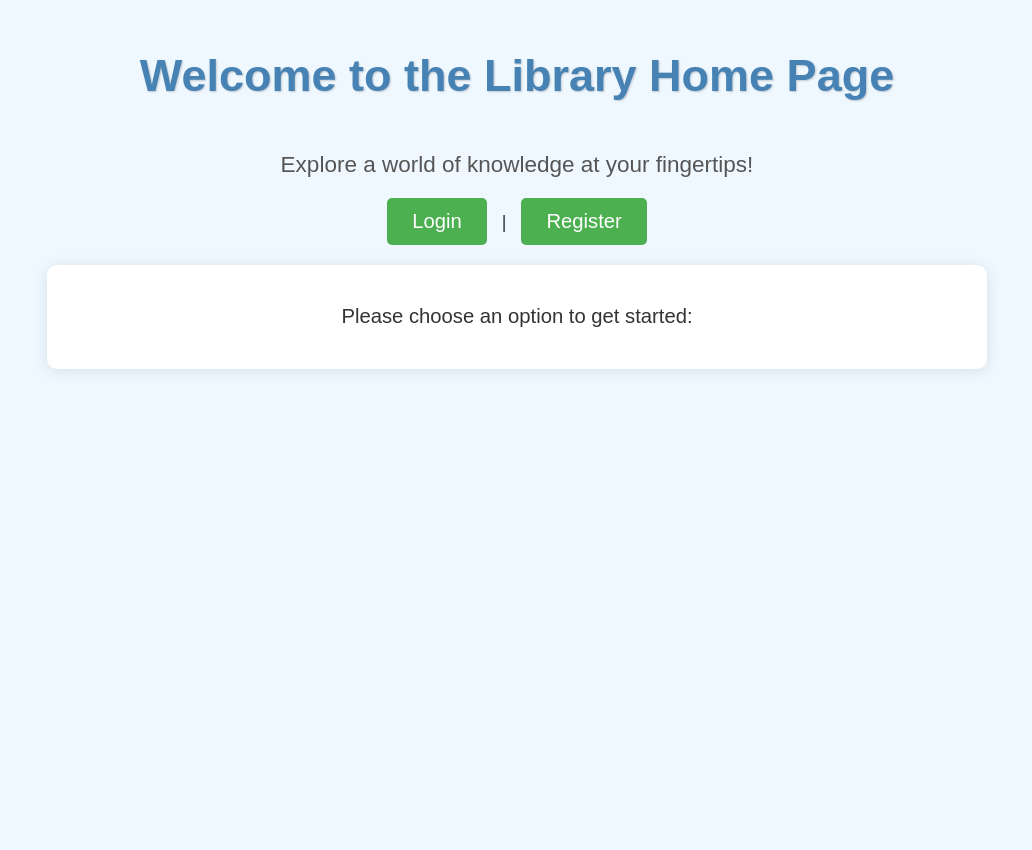
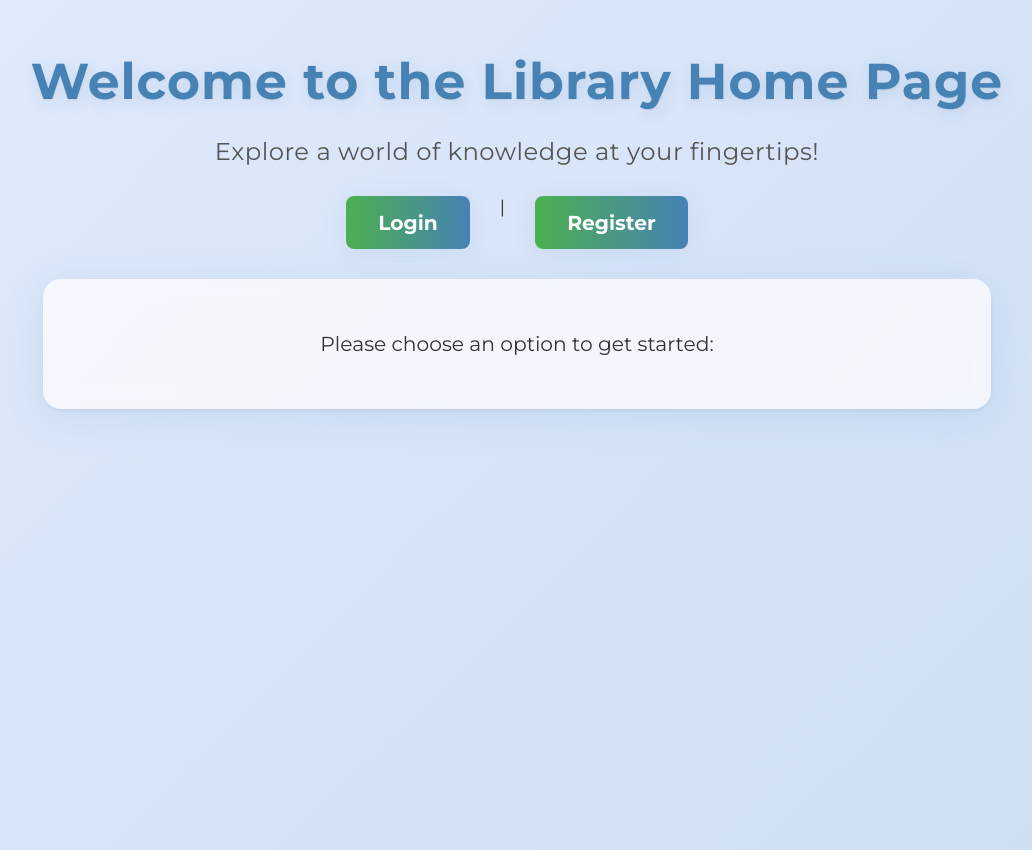
Before and after one commit to vidved123/MyLibrary, a Python web app: template templates/home.html in a window 1280 px wide. Shown: the whole page, without its empty margins (123-1155 px from the left). Before the commit the page ends 371 px from the top, so only its background shows below. Run offline with Jinja, Linux system fonts and the light colour scheme; the template is opened without the code that fills it, so the values that code supplies are empty.

Commit message:
Update Home.css

```diff
--- a/static/css/Home.css
+++ b/static/css/Home.css
@@ -1,18 +1,35 @@
+@import url('https://fonts.googleapis.com/css2?family=Montserrat:wght@400;700&display=swap');
+
 body {
-    font-family: 'Arial', sans-serif;
+    font-family: 'Montserrat', Arial, sans-serif;
     font-size: 18px;
-    background-color: #f0f8ff;
+    background: linear-gradient(135deg, #e0eafc 0%, #cfdef3 100%);
     color: #333;
     text-align: center;
     margin: 0;
     padding: 0;
+    min-height: 100vh;
+    animation: fadeInBody 1s ease;
+}
+
+@keyframes fadeInBody {
+    from { opacity: 0; }
+    to { opacity: 1; }
 }
 
 h1 {
     color: #4682b4;
-    font-size: 2.5em;
-    margin: 50px 0;
-    text-shadow: 1px 1px 2px rgba(0, 0, 0, 0.2);
+    font-size: 2.8em;
+    margin: 50px 0 20px 0;
+    text-shadow: 2px 4px 16px rgba(70, 130, 180, 0.15), 0 1px 2px rgba(0,0,0,0.08);
+    letter-spacing: 1px;
+    font-weight: 700;
+    animation: fadeInDown 1s 0.2s both;
+}
+
+@keyframes fadeInDown {
+    from { opacity: 0; transform: translateY(-30px); }
+    to { opacity: 1; transform: translateY(0); }
 }
 
 p, a {
@@ -23,83 +40,142 @@ a {
     color: #4682b4;
     text-decoration: none;
     margin: 0 15px;
+    position: relative;
+    transition: color 0.3s;
+}
+
+a::after {
+    content: '';
+    display: block;
+    width: 0;
+    height: 2px;
+    background: linear-gradient(90deg, #4CAF50, #4682b4);
+    transition: width 0.3s;
+    position: absolute;
+    left: 0;
+    bottom: -3px;
 }
 
 a:hover {
-    text-decoration: underline;
+    color: #4CAF50;
+}
+
+a:hover::after {
+    width: 100%;
 }
 
 .nav-buttons {
-    margin-top: 20px;
+    margin-top: 30px;
+    display: flex;
+    justify-content: center;
+    gap: 20px;
+    flex-wrap: wrap;
 }
 
 .nav-buttons a {
     display: inline-block;
-    padding: 12px 25px;
-    background-color: #4CAF50;
+    padding: 14px 32px;
+    background: linear-gradient(90deg, #4CAF50 0%, #4682b4 100%);
     color: white;
-    border-radius: 5px;
+    border-radius: 8px;
     text-decoration: none;
     margin: 0 10px;
     font-size: 1.125em;
-    transition: background-color 0.3s ease, transform 0.3s ease;
+    font-weight: 600;
+    box-shadow: 0 4px 24px rgba(70, 130, 180, 0.10);
+    transition: background 0.3s, transform 0.3s, box-shadow 0.3s;
+    position: relative;
+    overflow: hidden;
 }
 
 .nav-buttons a:hover {
-    background-color: #45a049;
-    transform: scale(1.05);
+    background: linear-gradient(90deg, #45a049 0%, #357ab8 100%);
+    transform: translateY(-3px) scale(1.05);
+    box-shadow: 0 8px 32px rgba(70, 130, 180, 0.18);
 }
 
 button {
-    padding: 12px 25px;
-    background-color: #4CAF50;
+    padding: 14px 32px;
+    background: linear-gradient(90deg, #4CAF50 0%, #4682b4 100%);
     color: white;
     border: none;
-    border-radius: 5px;
+    border-radius: 8px;
     cursor: pointer;
     font-size: 1.125em;
-    transition: background-color 0.3s ease;
+    font-weight: 600;
+    box-shadow: 0 4px 24px rgba(70, 130, 180, 0.10);
+    transition: background 0.3s, transform 0.3s, box-shadow 0.3s;
+    outline: none;
 }
 
 button:hover {
-    background-color: #45a049;
+    background: linear-gradient(90deg, #45a049 0%, #357ab8 100%);
+    transform: translateY(-3px) scale(1.05);
+    box-shadow: 0 8px 32px rgba(70, 130, 180, 0.18);
 }
 
 .container {
-    margin: 20px auto;
+    margin: 30px auto;
     max-width: 900px;
-    padding: 20px;
-    border-radius: 10px;
-    box-shadow: 0 2px 15px rgba(0, 0, 0, 0.1);
-    background-color: #ffffff;
+    padding: 32px 24px;
+    border-radius: 18px;
+    background: rgba(255, 255, 255, 0.7);
+    box-shadow: 0 8px 40px rgba(70, 130, 180, 0.13), 0 1.5px 4px rgba(0,0,0,0.07);
+    backdrop-filter: blur(8px);
+    animation: fadeInUp 1s 0.3s both;
+}
+
+@keyframes fadeInUp {
+    from { opacity: 0; transform: translateY(40px); }
+    to { opacity: 1; transform: translateY(0); }
 }
 
 .welcome-text {
-    margin: 20px 0;
-    font-size: 1.25em;
+    margin: 24px 0;
+    font-size: 1.35em;
     color: #555;
+    font-weight: 500;
+    letter-spacing: 0.5px;
+    animation: fadeIn 1s 0.5s both;
+}
+
+@keyframes fadeIn {
+    from { opacity: 0; }
+    to { opacity: 1; }
+}
+
+hr {
+    border: none;
+    border-top: 2px solid #e0eafc;
+    margin: 32px 0;
+    width: 80%;
+    opacity: 0.7;
+}
+
+::-webkit-scrollbar {
+    width: 10px;
+    background: #e0eafc;
+}
+::-webkit-scrollbar-thumb {
+    background: #b0c4de;
+    border-radius: 8px;
 }
 
 @media (max-width: 768px) {
     body {
         font-size: 16px;
     }
-
     h1 {
         font-size: 2em;
     }
-
     p, a {
         font-size: 1em;
     }
-
-    .nav-buttons a {
-        padding: 10px 20px;
-        font-size: 1em;
+    .container {
+        padding: 16px 6px;
     }
-
-    button {
-        padding: 10px 20px;
+    .nav-buttons a, button {
+        padding: 10px 18px;
         font-size: 1em;
     }
 }
```
